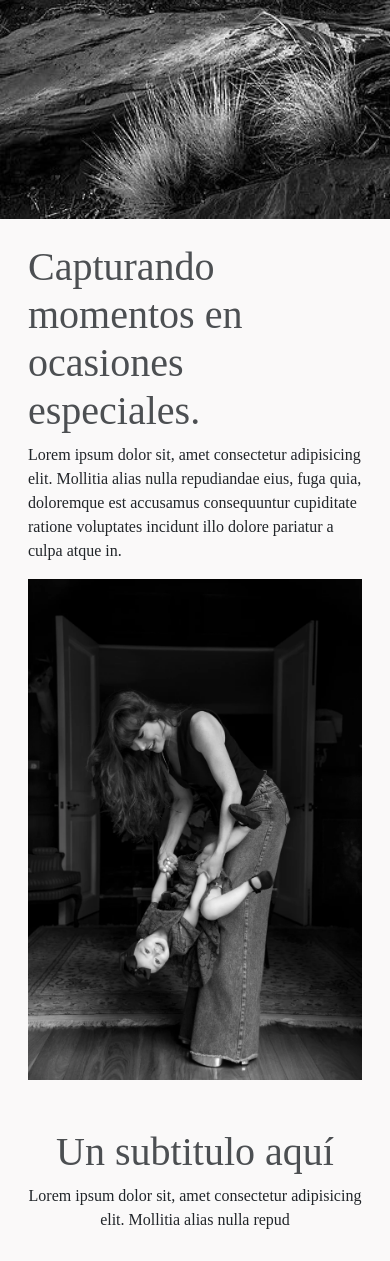
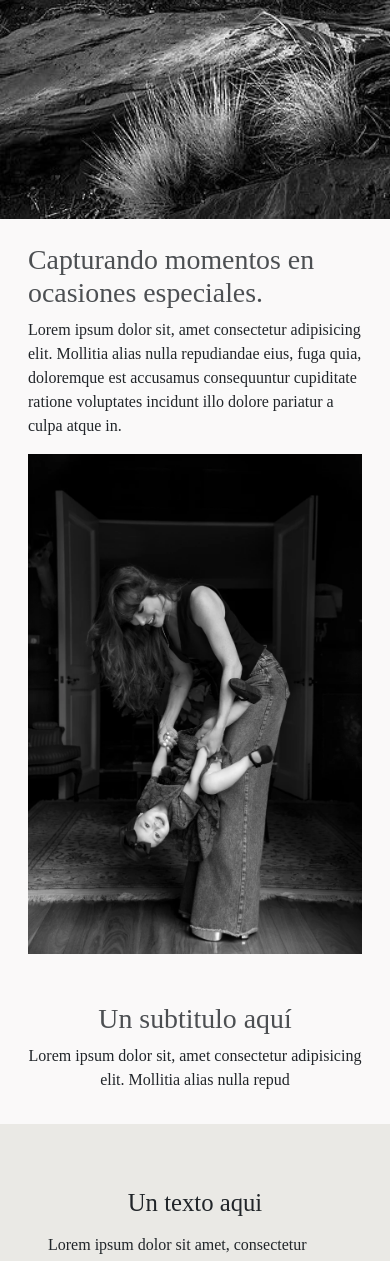
Before and after one commit to EliseoPS/quienesvaleria, a PHP site: page / in a window 390 px wide. Shown: the part 787-2048 px from the top of the page. Run offline with PHP 8.4, Linux system fonts and the light colour scheme; some web fonts are replaced.

Commit message:
cambios en index8

```diff
--- a/styles.css
+++ b/styles.css
@@ -104,6 +104,11 @@ div{
 .sub-titulo{
     font-size: 2.5rem;
     opacity: .80;
+}
+@media (max-width: 768px) {
+    .sub-titulo {
+        font-size: calc(1.375rem + 1.5vw);
+    }
 }
 
 .ham-menu{
```
